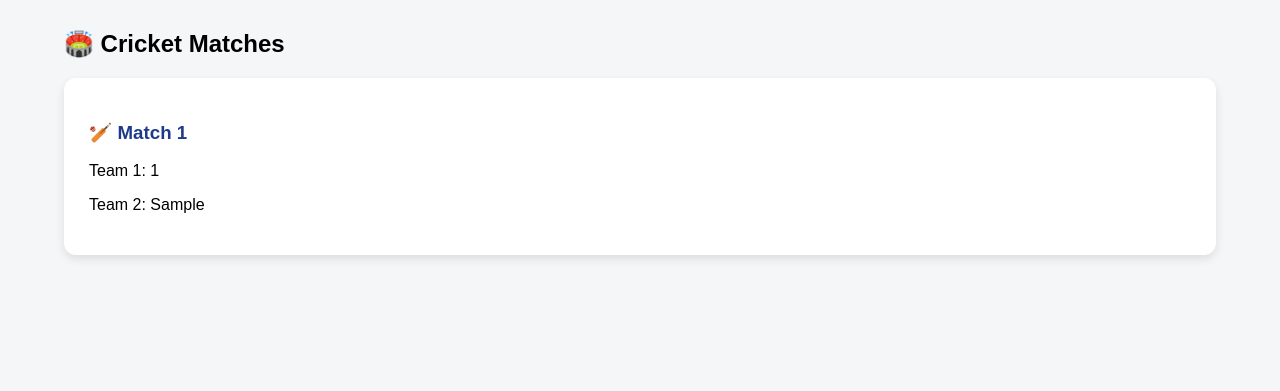
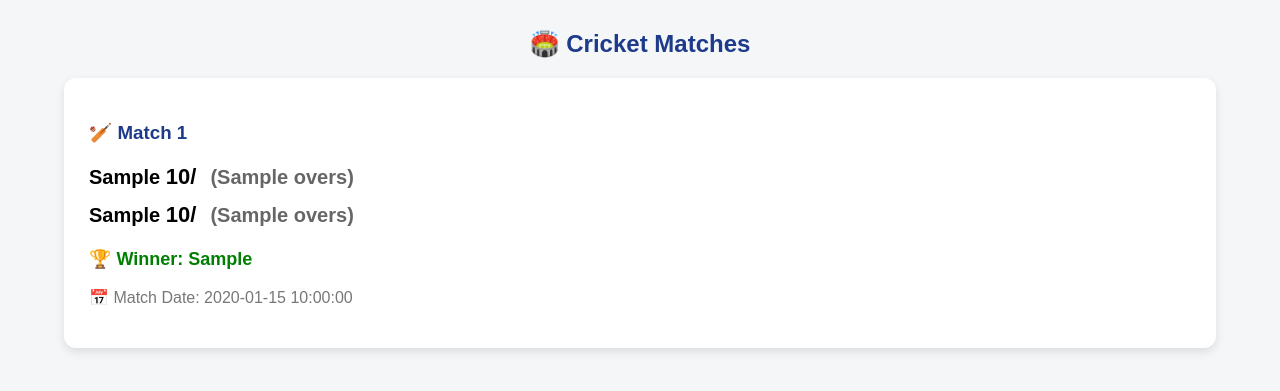
Before and after one commit to atharvrhayakar18-max/cricket-tournament-website, a Flask app: page /matches in a window 1280 px wide. Shown: the part 58-449 px from the top of the page. Run offline with Flask 3, Linux system fonts and the light colour scheme; tables that the repository leaves empty or names only in its code hold one stand-in row (values such as "Sample post").

Commit message:
Add match scores

```diff
--- a/app.py
+++ b/app.py
@@ -40,12 +40,12 @@
         ORDER BY points DESC
     """)
 
-    teams = cursor.fetchall()
+    teams_data = cursor.fetchall()
 
     cursor.close()
     db.close()
 
-    return render_template("teams.html", teams=teams)
+    return render_template("teams.html", teams=teams_data)
 
 
 # =========================
@@ -57,12 +57,12 @@
     cursor = db.cursor()
 
     cursor.execute("SELECT * FROM players")
-    players = cursor.fetchall()
+    players_data = cursor.fetchall()
 
     cursor.close()
     db.close()
 
-    return render_template("players.html", players=players)
+    return render_template("players.html", players=players_data)
 
 
 # =========================
@@ -77,49 +77,72 @@
     if request.method == "POST":
 
         match_id = request.form["match_id"]
-        team1 = request.form["team1"]
-        team2 = request.form["team2"]
-        winner = request.form["winner"]
+        team1 = request.form["team1"].strip()
+        team2 = request.form["team2"].strip()
+        winner = request.form["winner"].strip()
         match_date = request.form["match_date"]
 
-        # -------------------------
+        team1_score = int(request.form.get("team1_score", 0))
+        team1_overs = float(request.form.get("team1_overs", 0))
+        team2_score = int(request.form.get("team2_score", 0))
+        team2_overs = float(request.form.get("team2_overs", 0))
+
+        # =========================
         # ADD MATCH
-        # -------------------------
+        # =========================
         cursor.execute("""
             INSERT INTO matches
-            (match_id, team1, team2, winner, match_date)
-            VALUES (%s, %s, %s, %s, %s)
+            (
+                match_id,
+                team1,
+                team2,
+                winner,
+                match_date,
+                team1_score,
+                team1_overs,
+                team2_score,
+                team2_overs
+            )
+            VALUES (%s, %s, %s, %s, %s, %s, %s, %s, %s)
         """, (
             match_id,
             team1,
             team2,
             winner,
-            match_date
+            match_date,
+            team1_score,
+            team1_overs,
+            team2_score,
+            team2_overs
         ))
 
-        # -------------------------
+        # =========================
         # UPDATE WINNER
-        # -------------------------
+        # Case-insensitive
+        # =========================
         cursor.execute("""
             UPDATE teams
             SET
                 matches = matches + 1,
                 wins = wins + 1,
                 points = points + 2
-            WHERE teams_name = %s
+            WHERE LOWER(teams_name) = LOWER(%s)
         """, (winner,))
 
-        # -------------------------
+        # =========================
         # UPDATE LOSER
-        # -------------------------
-        loser = team2 if winner == team1 else team1
+        # =========================
+        if winner.lower() == team1.lower():
+            loser = team2
+        else:
+            loser = team1
 
         cursor.execute("""
             UPDATE teams
             SET
                 matches = matches + 1,
                 losses = losses + 1
-            WHERE teams_name = %s
+            WHERE LOWER(teams_name) = LOWER(%s)
         """, (loser,))
 
         db.commit()
@@ -129,21 +152,34 @@
 
         return redirect("/matches")
 
-    # -------------------------
+
+    # =========================
     # SHOW MATCHES
-    # -------------------------
+    # =========================
     cursor.execute("""
-        SELECT *
+        SELECT
+            match_id,
+            team1,
+            team2,
+            winner,
+            match_date,
+            team1_score,
+            team1_overs,
+            team2_score,
+            team2_overs
         FROM matches
         ORDER BY match_date DESC
     """)
 
-    matches = cursor.fetchall()
+    matches_data = cursor.fetchall()
 
     cursor.close()
     db.close()
 
-    return render_template("matches.html", matches=matches)
+    return render_template(
+        "matches.html",
+        matches=matches_data
+    )
 
 
 # =========================
@@ -158,15 +194,18 @@
     cursor.execute("""
         SELECT *
         FROM teams
-        ORDER BY points DESC
+        ORDER BY points DESC, wins DESC, run_rate DESC
     """)
 
-    teams = cursor.fetchall()
+    teams_data = cursor.fetchall()
 
     cursor.close()
     db.close()
 
-    return render_template("points.html", teams=teams)
+    return render_template(
+        "points.html",
+        teams=teams_data
+    )
 
 
 # =========================
@@ -177,15 +216,22 @@
 
     if request.method == "POST":
 
-        team_name = request.form["team_name"]
+        team_name = request.form["team_name"].strip()
 
         db = get_db()
         cursor = db.cursor()
 
         cursor.execute("""
             INSERT INTO teams
-            (teams_name, matches, losses, points, run_rate, wins)
-            VALUES (%s, 0, 0, 0, 0.00, 0)
+            (
+                teams_name,
+                matches,
+                wins,
+                losses,
+                points,
+                run_rate
+            )
+            VALUES (%s, 0, 0, 0, 0, 0)
         """, (team_name,))
 
         db.commit()
@@ -199,7 +245,7 @@
 
 
 # =========================
-# RUN APPLICATION
+# RUN APP
 # =========================
 if __name__ == "__main__":
 
--- a/templates/matches.html
+++ b/templates/matches.html
@@ -29,6 +29,11 @@
             margin: 30px auto;
         }
 
+        h2 {
+            text-align: center;
+            color: #1e3a8a;
+        }
+
         .match-card {
             background: white;
             padding: 25px;
@@ -37,8 +42,42 @@
             box-shadow: 0 4px 10px rgba(0,0,0,0.1);
         }
 
-        .match-card h3 {
+        .match-title {
             color: #1e3a8a;
+            margin-bottom: 20px;
+        }
+
+        .team {
+            font-size: 20px;
+            font-weight: bold;
+            margin: 12px 0;
+        }
+
+        .score {
+            font-size: 22px;
+            font-weight: bold;
+        }
+
+        .overs {
+            color: #666;
+            margin-left: 8px;
+        }
+
+        .winner {
+            color: green;
+            font-weight: bold;
+            font-size: 18px;
+            margin-top: 20px;
+        }
+
+        .date {
+            color: #777;
+        }
+
+        .no-match {
+            text-align: center;
+            color: #777;
+            font-size: 18px;
         }
     </style>
 </head>
@@ -50,25 +89,62 @@
         <a href="/teams">🏏 Teams</a>
         <a href="/players">👤 Players</a>
         <a href="/matches">🏟️ Matches</a>
-        <a href="#">🏆 Points Table</a>
+        <a href="/points">🏆 Points Table</a>
     </div>
 
     <div class="container">
 
         <h2>🏟️ Cricket Matches</h2>
 
-        {% for match in matches %}
+        {% if matches %}
 
-        <div class="match-card">
+            {% for match in matches %}
 
-            <h3>🏏 Match {{ match[0] }}</h3>
+            <div class="match-card">
 
-            <p>Team 1: {{ match[1] }}</p>
-            <p>Team 2: {{ match[2] }}</p>
+                <h3 class="match-title">
+                    🏏 Match {{ match[0] }}
+                </h3>
 
-        </div>
+                <div class="team">
+                    {{ match[1] }}
+                    <span class="score">
+                        {{ match[5] }}/
+                    </span>
+                    <span class="overs">
+                        ({{ match[6] }} overs)
+                    </span>
+                </div>
 
-        {% endfor %}
+                <div class="team">
+                    {{ match[2] }}
+                    <span class="score">
+                        {{ match[7] }}/
+                    </span>
+                    <span class="overs">
+                        ({{ match[8] }} overs)
+                    </span>
+                </div>
+
+                <p class="winner">
+                    🏆 Winner: {{ match[3] }}
+                </p>
+
+                <p class="date">
+                    📅 Match Date: {{ match[4] }}
+                </p>
+
+            </div>
+
+            {% endfor %}
+
+        {% else %}
+
+            <p class="no-match">
+                No matches available.
+            </p>
+
+        {% endif %}
 
     </div>
 
```
